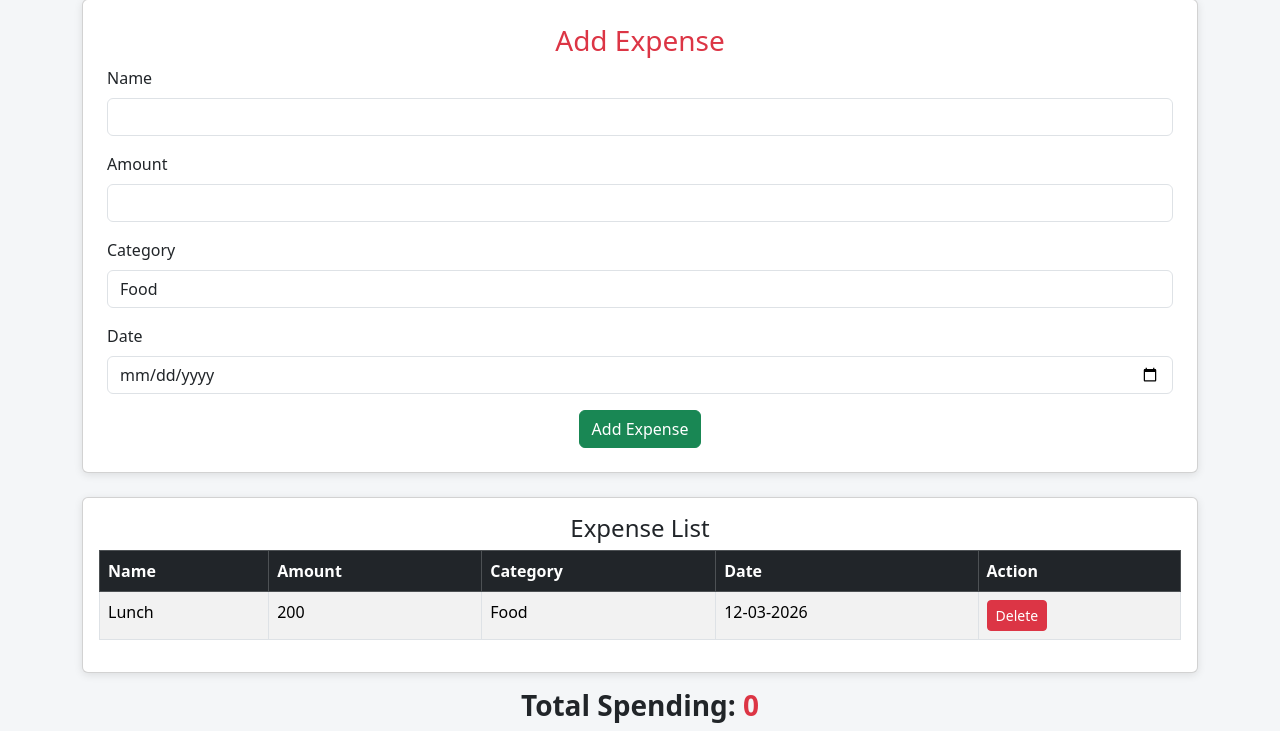
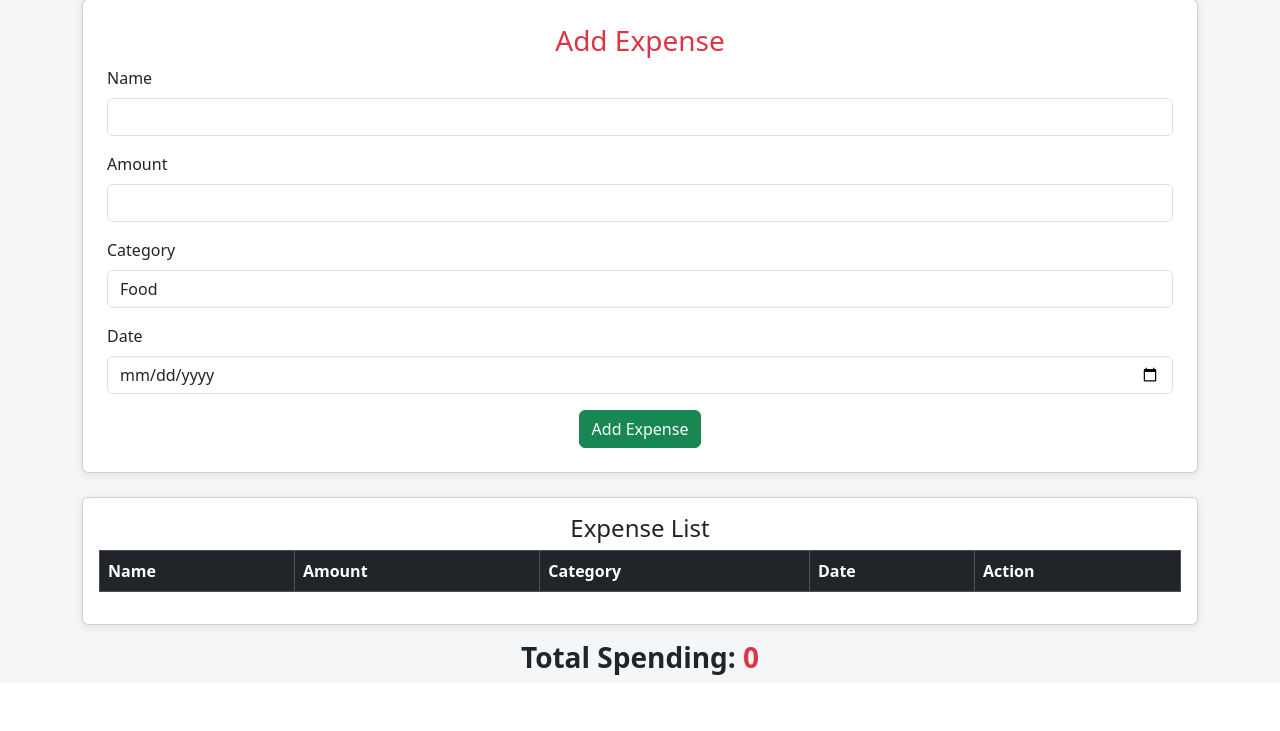
Before and after one commit to Harini-SA/PERSONAL-EXPENSE-TRACKER, a Python web app: template templates/dashboard.html in a window 1280 px wide. Shown: the part 153-884 px from the top of the page. After the commit the page ends 828 px from the top, so only its background shows below. Run offline with Jinja, Linux system fonts and the light colour scheme; the template is opened without the code that fills it, so the values that code supplies are empty.

Commit message:
assigned id for table

```diff
--- a/templates/dashboard.html
+++ b/templates/dashboard.html
@@ -100,17 +100,7 @@ font-weight:bold;
 </tr>
 </thead>
 
-<tbody>
-
-<tr>
-<td>Lunch</td>
-<td>200</td>
-<td>Food</td>
-<td>12-03-2026</td>
-<td>
-<button class="btn btn-sm btn-danger">Delete</button>
-</td>
-</tr>
+<tbody id="tbody">
 
 </tbody>
 
```
